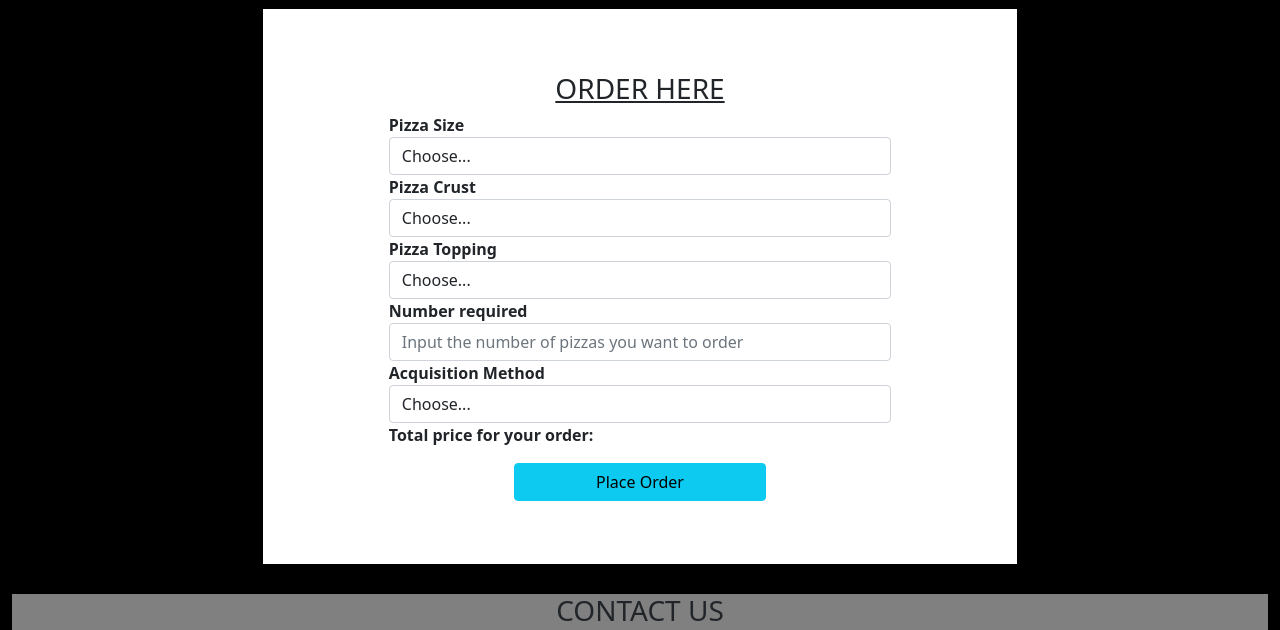
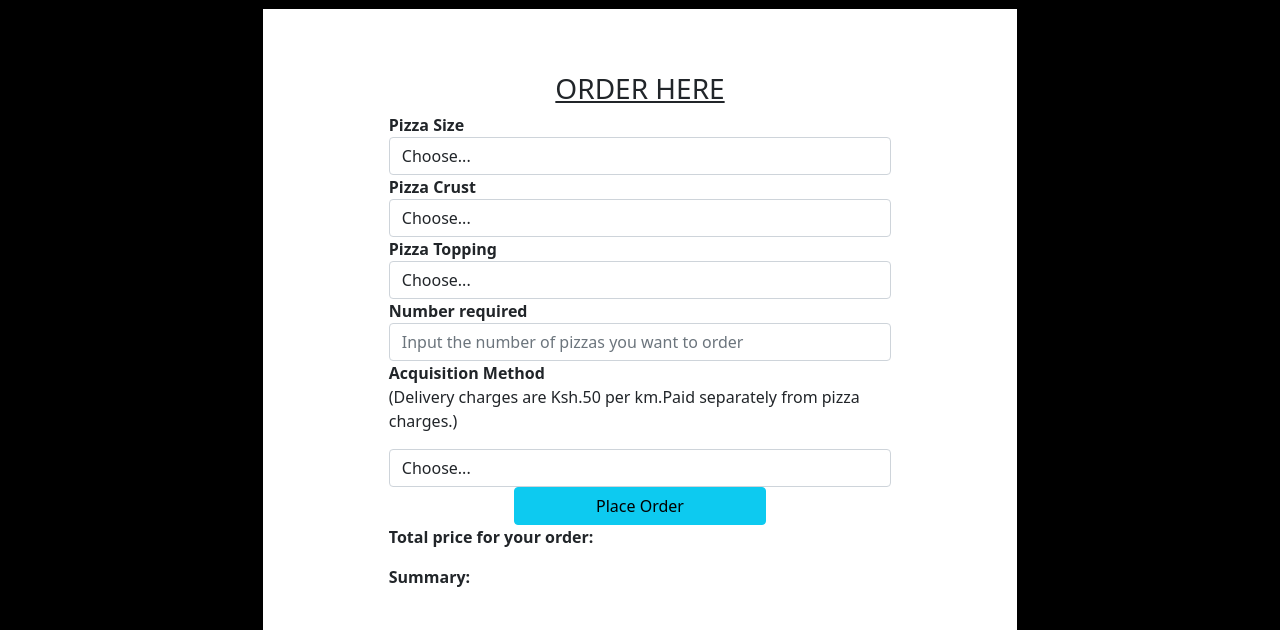
Before and after one commit to WaruiAlfred/pizza-project, a plain HTML site: page index.html in a window 1280 px wide. Shown: the part 1394-2024 px from the top of the page. Drawn offline with nearby package versions, Linux system fonts and the light colour scheme.

Commit message:
add changes in position of some form elements

```diff
--- a/index.html
+++ b/index.html
@@ -13,9 +13,7 @@
     <!--nav start-->
     <div class="container">
       <nav class="navbar navbar-expand-lg navbar-dark bg-dark my-navbar-light" id="navbar">
-
           <a  class="navbar-brand">Mama's Pizza</a>
-
           <div class="navbar-collapse" id="my-nav">
             <ul class="navbar-nav ml-auto">
               <li class="nav-item"><a href="#our-info" class="nav-link">About us</a></li>
@@ -24,7 +22,6 @@
               <li class="nav-item"><a href="#contacts" class="nav-link">Contact Us</a></li>
             </ul>
           </div>
-
       </nav>
     </div>
     <!--nav ends-->
@@ -132,17 +129,19 @@
           </div>
           <div class="form-group">
             <label for="acquisition-method">Acquisition Method</label>
+            <p>(Delivery charges are Ksh.50 per km.Paid separately from pizza charges.)</p>
             <select class="form-control" id="acquisition-method">
               <option selected>Choose...</option>
               <option value="delivered">Delivered</option>
               <option value="pick-from-shop">Pick from shop</option>
             </select>
           </div>
+          <div class="d-grid gap-2 col-6 mx-auto btn1">
+            <button type="submit" class="btn btn-info">Place Order</button>
+          </div>
           <div id="charges">
             <p>Total price for your order:<span id="total-charge"></span></p>
-          </div>
-          <div class="d-grid gap-2 col-6 mx-auto">
-            <button type="submit" class="btn btn-info">Place Order</button>
+            <p>Summary:</p><table id="output" cellpadding = "2" border = "1" ></table>
           </div>
         </form>
       </div>
```
